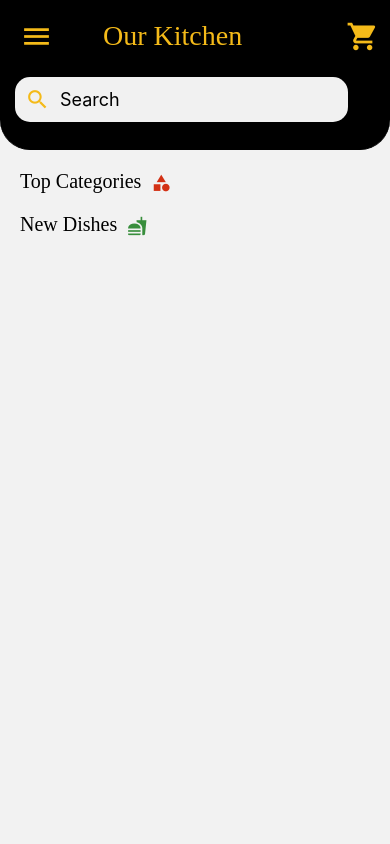
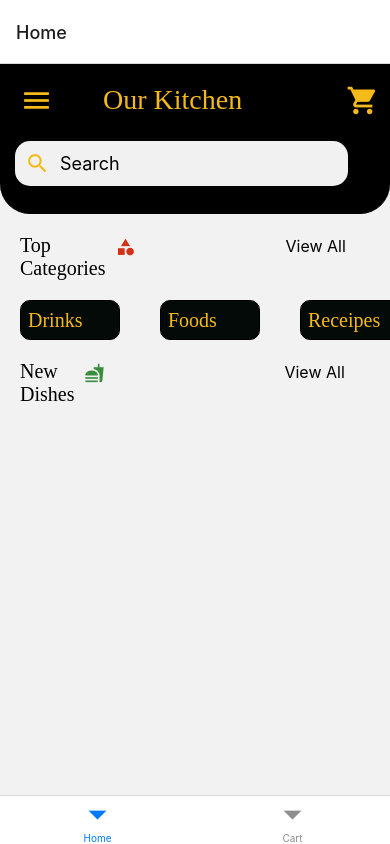
Before and after one commit to Enaturale/foodDeliveryApp, a React Native app: screen /Dashboard in a window 390 px wide. Built offline with nearby package versions, Linux system fonts and the light colour scheme.

Commit message:
Working on the bottom tab navigation

```diff
--- a/App.js
+++ b/App.js
@@ -2,6 +2,7 @@ import React from "react";
 import {ScrollView, View, Text, StyleSheet} from "react-native";
 import HomeScreen from './src/screens/HomeScreen/HomeScreen';
 import Dashboard from "./src/screens/Dashboard/Dashboard";
+import { Navigation } from "./Naviagtor";
 
 import {NavigationContainer} from '@react-navigation/native';
 import {createStackNavigator} from '@react-navigation/stack';
@@ -16,7 +17,7 @@ const App = () => {
     <NavigationContainer>
       <Stack.Navigator>
         <Stack.Screen name ="Home" component={HomeScreen} options={{headerShown:false}} />
-        <Stack.Screen name ="Dashboard" component={Dashboard} options={{headerShown:false}} />
+        <Stack.Screen name ="Dashboard" component={Navigation} options={{headerShown:false}} />
       </Stack.Navigator>
     </NavigationContainer>
 
--- /dev/null
+++ b/Naviagtor.js
@@ -0,0 +1,37 @@
+import React from 'react';
+import Dashboard from './src/screens/Dashboard/Dashboard';
+import Order from './src/screens/Order/Order';
+
+import { createStackNavigator } from "@react-navigation/stack";
+import { createBottomTabNavigator } from '@react-navigation/bottom-tabs';
+
+const Stack = createStackNavigator();
+const Tab = createBottomTabNavigator();
+
+function HomeStackScreen () {
+  return(
+      <Stack.Navigator>
+          <Stack.Screen name="Homescreen" component={Dashboard} options={{headerShown: "false"}} />
+          <Stack.Screen name="Order" component={Order} options={{headerShown: "false"}} />
+      </Stack.Navigator>
+  )
+}
+
+function CartStackScreen () {
+    return(
+        <Stack.Navigator>
+            <Stack.Screen name="CartPage" component={Order} options={{headerShown: "false"}} />
+            <Stack.Screen name="Home Page" component={Dashboard} options={{headerShown: "false"}} />
+        </Stack.Navigator>
+    )
+}
+
+export function Navigation () {
+    return(
+        <Tab.Navigator>
+            <Tab.Screen name="Home" component={Dashboard} options={{headerShown: "false"}} />
+            <Tab.Screen name="Cart" component={Order} options={{headerShown: "false"}} />
+        </Tab.Navigator>
+
+    )
+}
--- a/package.json
+++ b/package.json
@@ -11,6 +11,7 @@
   },
   "dependencies": {
     "@react-native-masked-view/masked-view": "^0.2.6",
+    "@react-navigation/bottom-tabs": "^6.3.1",
     "@react-navigation/native": "^6.0.10",
     "@react-navigation/stack": "^6.2.1",
     "react": "17.0.2",
--- a/src/screens/Dashboard/Dashboard.tsx
+++ b/src/screens/Dashboard/Dashboard.tsx
@@ -51,6 +51,20 @@ const Dashboard = ({ navigation }) => {
                 <View style={{ flexDirection: 'row', marginTop: 20, }}>
                     <Text style={Styles.otherTitles}>Top Categories</Text>
                     <Category name="category" color="#D33115" size={20} style={{ marginTop: 3 }} />
+                    <Pressable>
+                        <Text style={{ marginHorizontal: 150, fontSize: 16, marginVertical: 2 }}>View All</Text>
+                    </Pressable>
+                </View>
+                <View style={{ flexDirection: 'row', marginTop: 20,}}>
+                    <Pressable style={Styles.pressableCategory}>
+                        <Text style={Styles.pressableText}>Drinks</Text>
+                    </Pressable>
+                    <Pressable style={Styles.pressableCategory}>
+                        <Text style={Styles.pressableText}>Foods</Text>
+                    </Pressable>
+                    <Pressable style={Styles.pressableCategory}>
+                        <Text style={Styles.pressableText}>Receipes</Text>
+                    </Pressable>
                 </View>
 
                 <View style={{ flexDirection: 'row', marginTop: 20, }}>
@@ -58,6 +72,9 @@ const Dashboard = ({ navigation }) => {
                     {/* <Pressable onPress={gotoHomescreen}> */}
                     <Food name="fastfood" color="#388E3C" size={20} style={{ marginTop: 3 }} />
                     {/* </Pressable> */}
+                    <Pressable>
+                        <Text style={{ marginHorizontal: 180, fontSize: 16, marginVertical: 2 }}>View All</Text>
+                    </Pressable>
                 </View>
             </View>
 
--- a/src/screens/Dashboard/Styles.js
+++ b/src/screens/Dashboard/Styles.js
@@ -29,6 +29,22 @@ const Styles = StyleSheet.create({
         color: "#000000",
         fontFamily: 'Nunito-BoldItalic',
 
+    },
+    pressableCategory:{
+        marginHorizontal: 20,
+        borderWidth: 1,
+        width: 100,
+        borderRadius: 10,
+        height: 40,
+        backgroundColor:'#040A07',
+        alignContent:'center',
+        justifyContent:'center',
+    },
+    pressableText:{
+        fontSize: 20,
+        fontFamily: 'Nunito-Bold',
+        color:'#F4BA19',
+        marginHorizontal: 7,
     }
 })
 
--- /dev/null
+++ b/src/screens/Order/Order.tsx
@@ -0,0 +1,12 @@
+import React from "react";
+import {View, Text} from "react-native";
+
+const Order = () => {
+    return(
+        <View>
+            <Text>Cart Page</Text>
+        </View>
+    )
+}
+
+export default Order;
```
Also changed, not shown: 1 other file (tests, documents, lock files or other folders).
